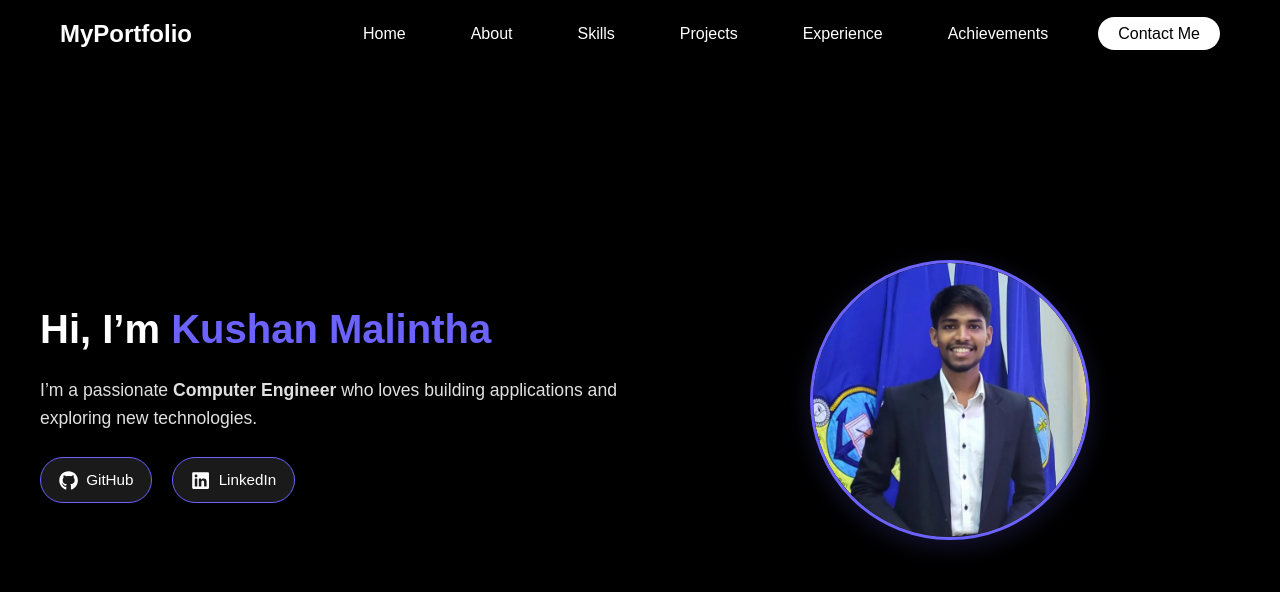
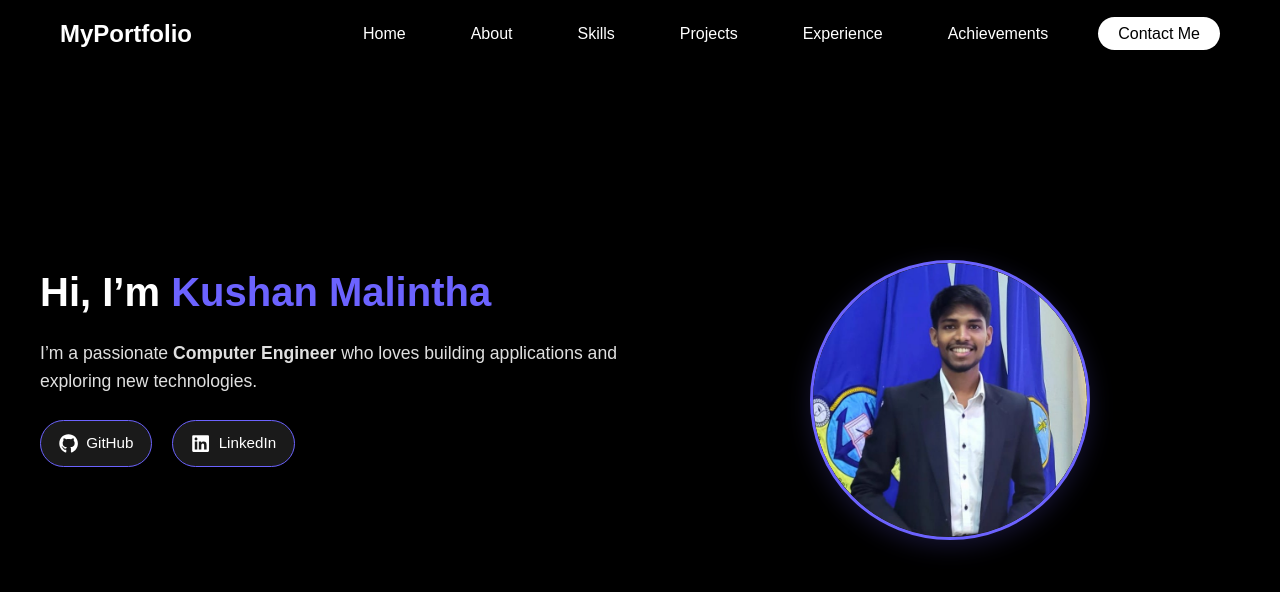
Before and after one commit to kushanmalintha/My-Portfolio, a React (Vite) app: page / in a window 1280 px wide. Shown: the top 592 px of the page. Built offline with nearby package versions, Linux system fonts and the light colour scheme.

Commit message:
create hero section

```diff
--- a/src/styles/Hero.css
+++ b/src/styles/Hero.css
@@ -1,20 +1,15 @@
 .hero {
   background: #000000;
   padding: 100px 20px;
-  min-height: 100vh;
-  display: flex;
-  align-items: center;
-  justify-content: center;
 }
 
 .hero-container {
   display: grid;
   grid-template-columns: 1fr 1fr;
-  align-items: center;
+  align-items: left;
   max-width: 1200px;
   margin: 0 auto;
   gap: 40px;
-  width: 100%;
 }
 
 /* Left Column (Text) */
@@ -72,7 +67,7 @@
   overflow: hidden;
   display: flex;
   justify-content: center;
-  align-items: center;
+  align-items: right;
   margin: 0 auto;
   box-shadow: 0px 6px 25px rgba(108, 99, 255, 0.2);
   border: 3px solid #6c63ff;
```
